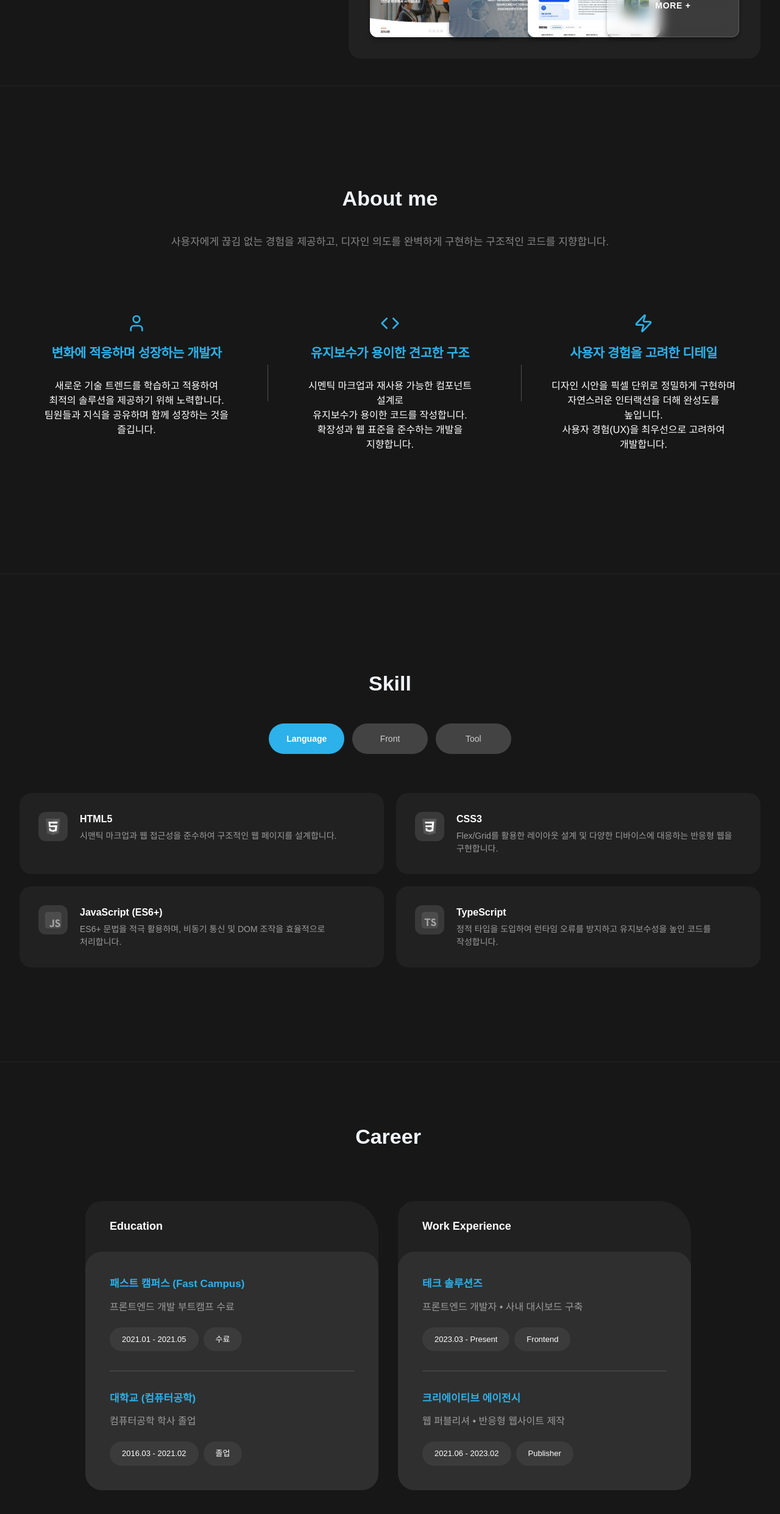
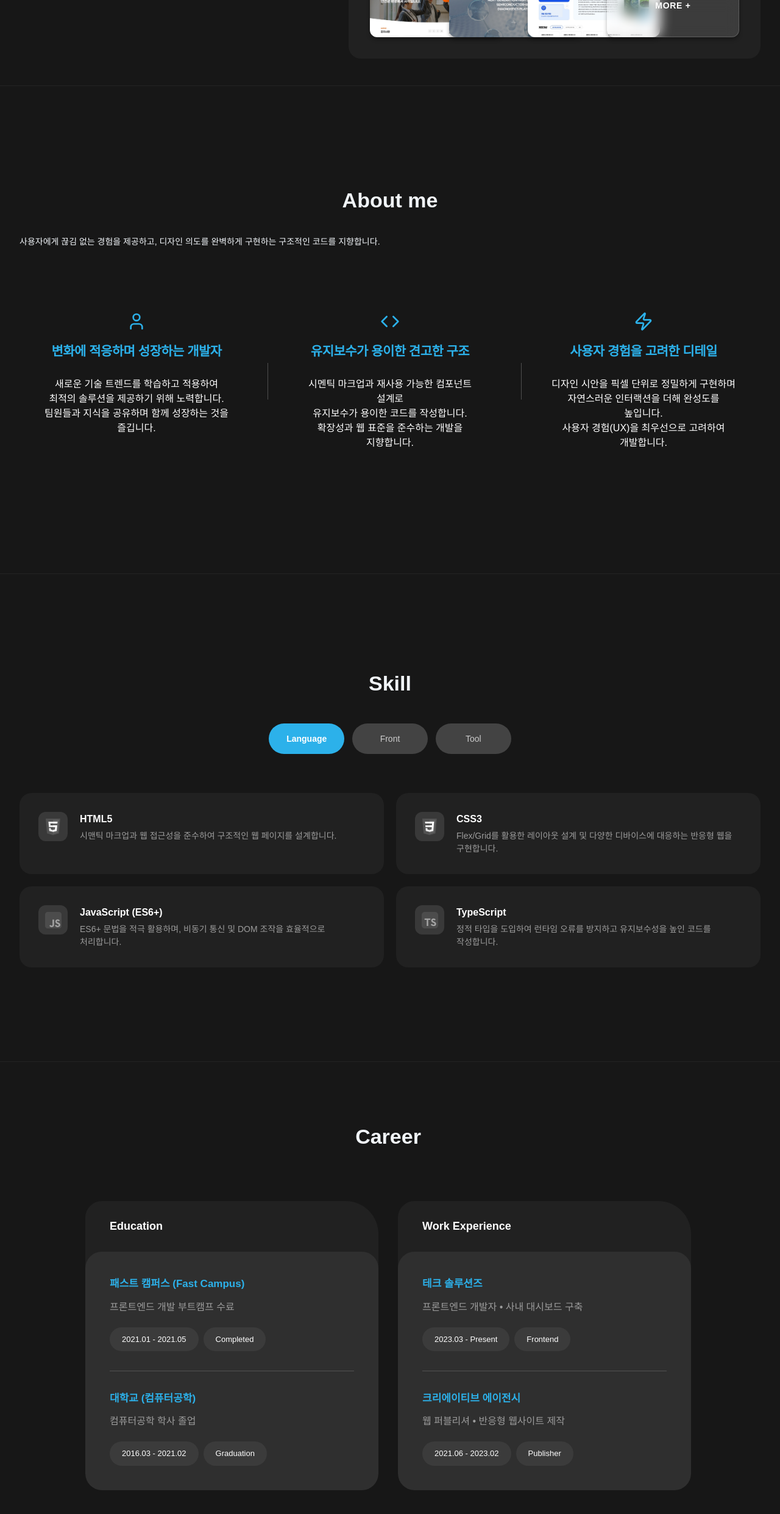
Before and after one commit to hyjbis-yujin/portfolio-yujin, a React (Vite) app: page / in a window 1280 px wide. Shown: the part 659-3141 px from the top of the page at 61% size. Built offline with nearby package versions, Linux system fonts and the light colour scheme; a web font is replaced by a local one.

Commit message:
Refactor(Phase 5): Batch 2 - About & Career (UI Components & Localization)

```diff
--- a/src/components/sections/About.jsx
+++ b/src/components/sections/About.jsx
@@ -1,7 +1,8 @@
 import React from 'react'
-import { Card, CardHeader, CardTitle, CardContent } from '@/components/ui/card'
 import { User, Code, Zap } from 'lucide-react'
 import Section from '@/components/common/Section'
+import SectionHeader from '@/components/ui/SectionHeader'
+import AboutCard from '@/components/ui/AboutCard'
 
 const About = () => {
     return (
@@ -9,65 +10,36 @@ const About = () => {
             <div className="about-container">
 
                 {/* Header */}
-                <div className="text-center">
-                    <h2 className="section-title">About me</h2>
-                    <p className="about-desc">
-                        사용자에게 끊김 없는 경험을 제공하고, 디자인 의도를 완벽하게 구현하는 구조적인 코드를 지향합니다.
-                    </p>
-                </div>
+                <SectionHeader
+                    title="About me"
+                    description="사용자에게 끊김 없는 경험을 제공하고, 디자인 의도를 완벽하게 구현하는 구조적인 코드를 지향합니다."
+                />
 
                 {/* Cards Grid */}
                 <div className="grid-3">
-                    {/* Card 1 */}
-                    <Card className="about-card">
-                        <CardHeader className="flex-col items-center gap-4">
-                            <div className="icon-box">
-                                <User size={32} />
-                            </div>
-                            <CardTitle>변화에 적응하며 성장하는 개발자</CardTitle>
-                        </CardHeader>
-                        <CardContent>
+                    <AboutCard icon={User} title="변화에 적응하며 성장하는 개발자">
                         <p>
                             새로운 기술 트렌드를 학습하고 적용하여<br />
                             최적의 솔루션을 제공하기 위해 노력합니다.<br />
                             팀원들과 지식을 공유하며 함께 성장하는 것을 즐깁니다.
                         </p>
-                        </CardContent>
-                    </Card>
+                    </AboutCard>
 
-                    {/* Card 2 */}
-                    <Card className="about-card">
-                        <CardHeader className="flex-col items-center gap-4">
-                            <div className="icon-box">
-                                <Code size={32} />
-                            </div>
-                            <CardTitle>유지보수가 용이한 견고한 구조</CardTitle>
-                        </CardHeader>
-                        <CardContent>
+                    <AboutCard icon={Code} title="유지보수가 용이한 견고한 구조">
                         <p>
                             시멘틱 마크업과 재사용 가능한 컴포넌트 설계로<br />
                             유지보수가 용이한 코드를 작성합니다.<br />
                             확장성과 웹 표준을 준수하는 개발을 지향합니다.
                         </p>
-                        </CardContent>
-                    </Card>
+                    </AboutCard>
 
-                    {/* Card 3 */}
-                    <Card className="about-card">
-                        <CardHeader className="flex-col items-center gap-4">
-                            <div className="icon-box">
-                                <Zap size={32} />
-                            </div>
-                            <CardTitle>사용자 경험을 고려한 디테일</CardTitle>
-                        </CardHeader>
-                        <CardContent>
+                    <AboutCard icon={Zap} title="사용자 경험을 고려한 디테일">
                         <p>
                             디자인 시안을 픽셀 단위로 정밀하게 구현하며<br />
                             자연스러운 인터랙션을 더해 완성도를 높입니다.<br />
                             사용자 경험(UX)을 최우선으로 고려하여 개발합니다.
                         </p>
-                        </CardContent>
-                    </Card>
+                    </AboutCard>
                 </div>
 
             </div>
--- a/src/components/sections/Career.jsx
+++ b/src/components/sections/Career.jsx
@@ -1,5 +1,7 @@
 import React from 'react'
 import Section from '@/components/common/Section'
+import SectionHeader from '@/components/ui/SectionHeader'
+import CareerItem from '@/components/ui/CareerItem'
 
 const Career = () => {
   return (
@@ -7,32 +9,23 @@ const Career = () => {
       <div className="career-container">
 
         {/* Section Header */}
-        <div className="text-center">
-          <h2 className="section-title">Career</h2>
-
-        </div>
+        <SectionHeader title="Career" />
 
         <div className="career-grid">
           {/* Column 1: Education */}
           <div className="info-card-container">
             <h3 className="container-title">Education</h3>
             <div className="info-items">
-              <div className="info-item">
-                <span className="item-org">패스트 캠퍼스 (Fast Campus)</span>
-                <p className="item-desc">프론트엔드 개발 부트캠프 수료</p>
-                <div className="item-badges">
-                  <span className="badge-pill">2021.01 - 2021.05</span>
-                  <span className="badge-pill">수료</span>
-                </div>
-              </div>
-              <div className="info-item">
-                <span className="item-org">대학교 (컴퓨터공학)</span>
-                <p className="item-desc">컴퓨터공학 학사 졸업</p>
-                <div className="item-badges">
-                  <span className="badge-pill">2016.03 - 2021.02</span>
-                  <span className="badge-pill">졸업</span>
-                </div>
-              </div>
+              <CareerItem
+                org="패스트 캠퍼스 (Fast Campus)"
+                desc="프론트엔드 개발 부트캠프 수료"
+                badges={["2021.01 - 2021.05", "Completed"]}
+              />
+              <CareerItem
+                org="대학교 (컴퓨터공학)"
+                desc="컴퓨터공학 학사 졸업"
+                badges={["2016.03 - 2021.02", "Graduation"]}
+              />
             </div>
           </div>
 
@@ -40,22 +33,16 @@ const Career = () => {
           <div className="info-card-container">
             <h3 className="container-title">Work Experience</h3>
             <div className="info-items">
-              <div className="info-item">
-                <span className="item-org">테크 솔루션즈</span>
-                <p className="item-desc">프론트엔드 개발자 &bull; 사내 대시보드 구축</p>
-                <div className="item-badges">
-                  <span className="badge-pill">2023.03 - Present</span>
-                  <span className="badge-pill">Frontend</span>
-                </div>
-              </div>
-              <div className="info-item">
-                <span className="item-org">크리에이티브 에이전시</span>
-                <p className="item-desc">웹 퍼블리셔 &bull; 반응형 웹사이트 제작</p>
-                <div className="item-badges">
-                  <span className="badge-pill">2021.06 - 2023.02</span>
-                  <span className="badge-pill">Publisher</span>
-                </div>
-              </div>
+              <CareerItem
+                org="테크 솔루션즈"
+                desc="프론트엔드 개발자 • 사내 대시보드 구축"
+                badges={["2023.03 - Present", "Frontend"]}
+              />
+              <CareerItem
+                org="크리에이티브 에이전시"
+                desc="웹 퍼블리셔 • 반응형 웹사이트 제작"
+                badges={["2021.06 - 2023.02", "Publisher"]}
+              />
             </div>
           </div>
         </div>
--- /dev/null
+++ b/src/components/ui/AboutCard.jsx
@@ -0,0 +1,20 @@
+import React from 'react'
+import { Card, CardHeader, CardTitle, CardContent } from '@/components/ui/card'
+
+const AboutCard = ({ icon: Icon, title, children }) => {
+    return (
+        <Card className="about-card">
+            <CardHeader className="flex-col items-center gap-4">
+                <div className="icon-box">
+                    <Icon size={32} />
+                </div>
+                <CardTitle>{title}</CardTitle>
+            </CardHeader>
+            <CardContent>
+                {children}
+            </CardContent>
+        </Card>
+    )
+}
+
+export default AboutCard
--- /dev/null
+++ b/src/components/ui/CareerItem.jsx
@@ -0,0 +1,17 @@
+import React from 'react'
+
+const CareerItem = ({ org, desc, badges = [] }) => {
+    return (
+        <div className="info-item">
+            <span className="item-org">{org}</span>
+            <p className="item-desc">{desc}</p>
+            <div className="item-badges">
+                {badges.map((badge, idx) => (
+                    <span key={idx} className="badge-pill">{badge}</span>
+                ))}
+            </div>
+        </div>
+    )
+}
+
+export default CareerItem
--- /dev/null
+++ b/src/components/ui/SectionHeader.jsx
@@ -0,0 +1,20 @@
+import React from 'react'
+import { cn } from '@/lib/utils'
+
+const SectionHeader = ({ title, description, align = 'center', className }) => {
+    return (
+        <div className={cn(
+            align === 'center' ? 'text-center' : 'text-left',
+            className
+        )}>
+            <h2 className="section-title">{title}</h2>
+            {description && (
+                <p className="section-desc">
+                    {description}
+                </p>
+            )}
+        </div>
+    )
+}
+
+export default SectionHeader
```
Also changed, not shown: src/components/ui/MetaGrid.jsx (added, +16 -0 lines). Lines whose indentation alone changed are shown as unchanged.
